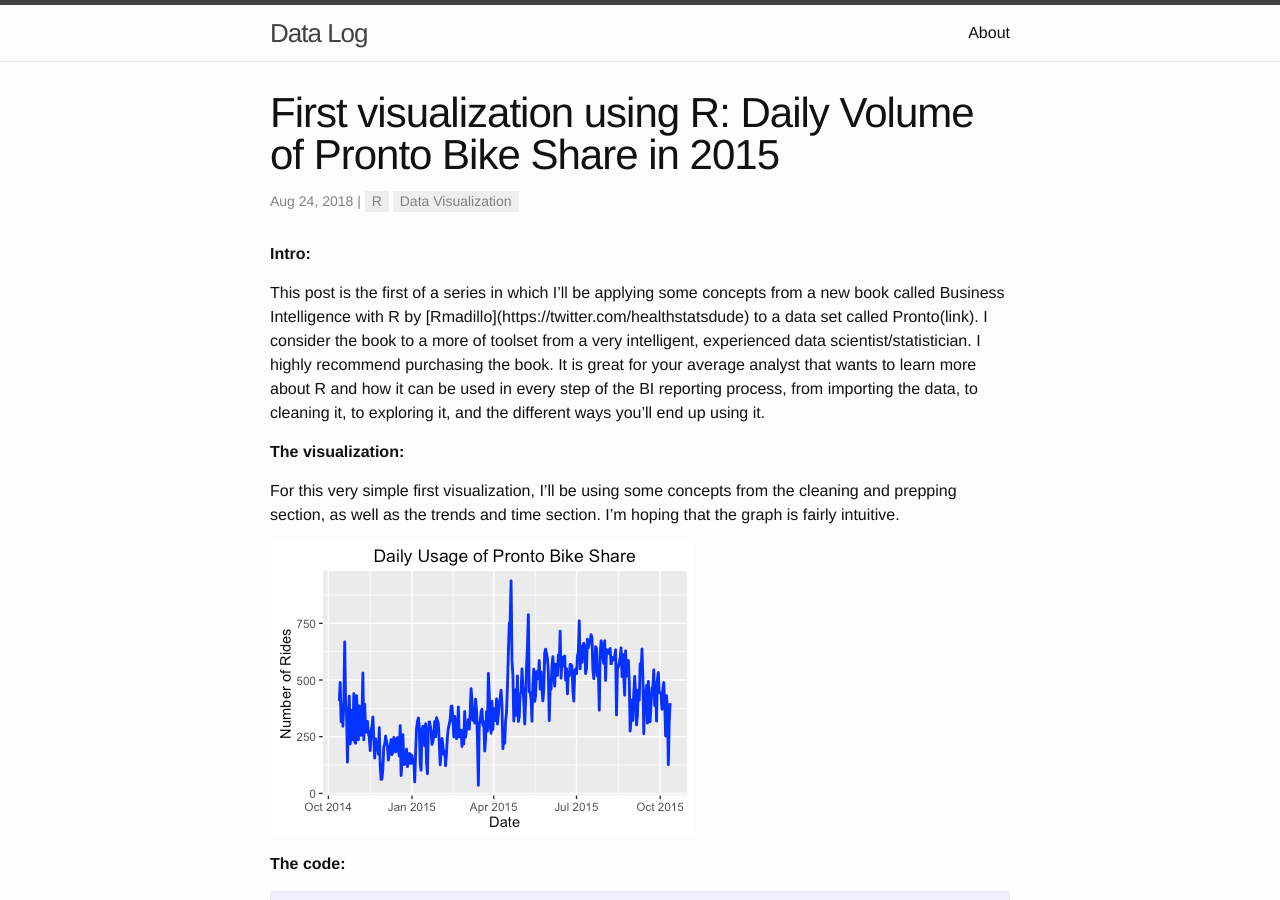
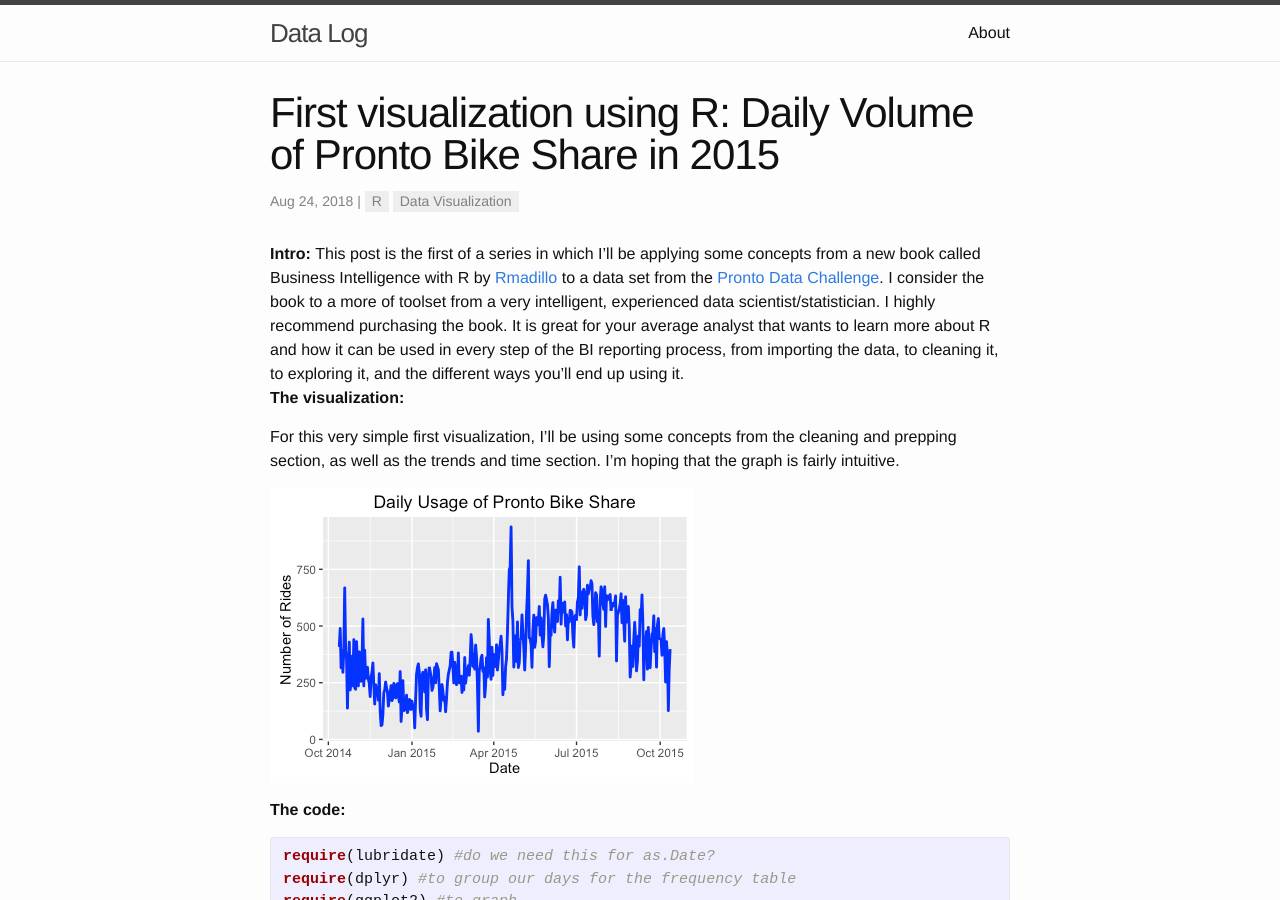
Before and after one commit to johntilelli/johntilelli.github.io, a Jekyll site: the page built from _posts/2016-09-01-first-r-visualization.markdown, in a window 1280 px wide and 900 px high. Built offline with Jekyll 4.4.1, drawn with Linux system fonts in a browser that asks for light colours; comment, search, counter and statistics services are not loaded.

Commit message:
Update 2016-09-01-first-r-visualization.markdown

```diff
--- a/_posts/2016-09-01-first-r-visualization.markdown
+++ b/_posts/2016-09-01-first-r-visualization.markdown
@@ -7,8 +7,8 @@ tags: [R, Data Visualization]
 ---
 
 <b> Intro: </b>
-<p> This post is the first of a series in which I’ll be applying some concepts from a new book called Business Intelligence with R by [Rmadillo](https://twitter.com/healthstatsdude) to a data set called Pronto(link). I consider the book to a more of toolset from a very intelligent, experienced data scientist/statistician. I highly recommend purchasing the book. It is great for your average analyst that wants to learn more about R and how it can be used in every step of the BI reporting process, from importing the data, to cleaning it, to exploring it, and the different ways you’ll end up using it. </p>
-
+This post is the first of a series in which I’ll be applying some concepts from a new book called Business Intelligence with R by [Rmadillo](https://twitter.com/healthstatsdude) to a data set from the [Pronto Data Challenge](https://www.prontocycleshare.com/datachallenge). I consider the book to a more of toolset from a very intelligent, experienced data scientist/statistician. I highly recommend purchasing the book. It is great for your average analyst that wants to learn more about R and how it can be used in every step of the BI reporting process, from importing the data, to cleaning it, to exploring it, and the different ways you’ll end up using it.
+<br>
 <b> The visualization: </b>
 <p> For this very simple first visualization, I’ll be using some concepts from the cleaning and prepping section, as well as the trends and time section. I’m hoping that the graph is fairly intuitive. </p>
 
```
